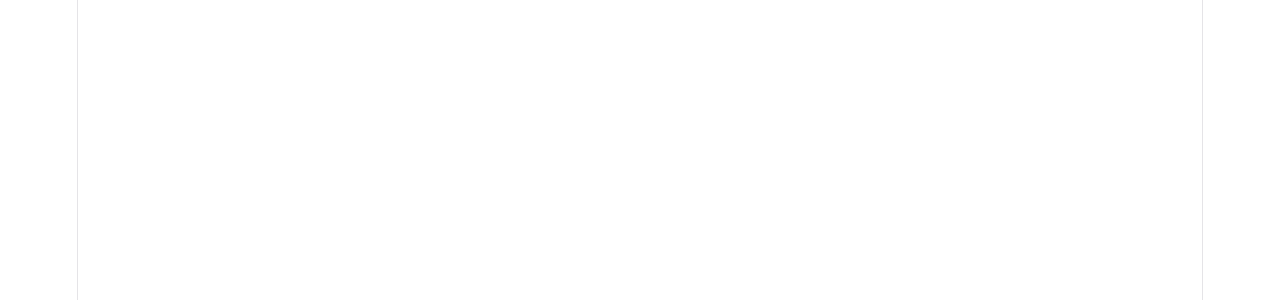
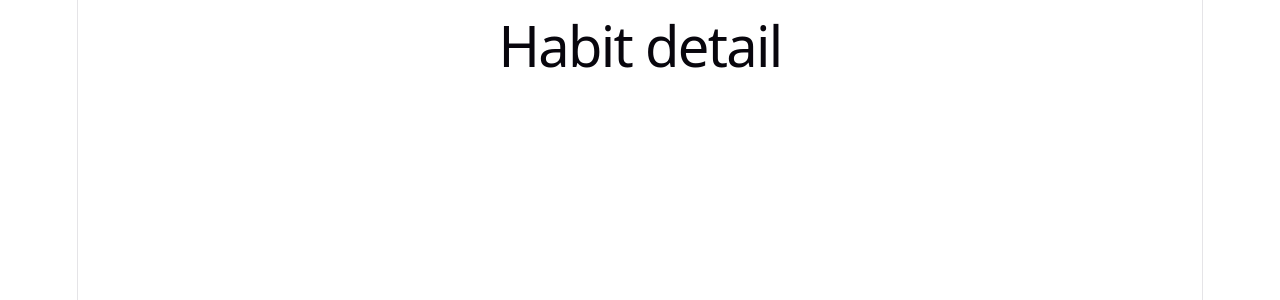
Before and after one commit to alexeychern0v/BestOfMe, a React (Vite) app: page /habit/1 in a window 1280 px wide. Before the commit this address had no page. Shown: the top 300 px of the page. Built offline with nearby package versions, Linux system fonts and the light colour scheme.

Commit message:
added Habit detail page

```diff
--- a/src/App.jsx
+++ b/src/App.jsx
@@ -1,14 +1,14 @@
-import waterImage from './assets/waterImage.png'
-import gymImage from './assets/gymImage.jpg'
-import eatImage from './assets/eatImage.jpg'
-
+import waterImage from './assets/waterImage.png';
+import gymImage from './assets/gymImage.jpg';
+import eatImage from './assets/eatImage.jpg';
 
 import { useState } from 'react'
 import { Routes, Route } from 'react-router';
-import Dashboard from './pages/Dashboard'
-import AddHabit from './pages/AddHabit'
-import Profile from './pages/Profile'
-import Onboarding from './pages/Onboarding'
+import Dashboard from './pages/Dashboard';
+import AddHabit from './pages/AddHabit';
+import Profile from './pages/Profile';
+import Onboarding from './pages/Onboarding';
+import HabitDetail from './pages/HabitDetail';
 
 const initialHabits = [{
     name: 'Drink 2l of water',
@@ -47,6 +47,7 @@
         <Route path="/addHabit" element={<AddHabit />}/>
         <Route path="/profile" element={<Profile />}/>
         <Route path="/onboarding" element={<Onboarding />}/>
+        <Route path="/habit/:id" element={<HabitDetail />}/>
       </Routes>
   )
 }
--- /dev/null
+++ b/src/pages/HabitDetail.jsx
@@ -0,0 +1,3 @@
+export default function HabitDetail() {
+  return <h1>Habit detail</h1>
+}
```
